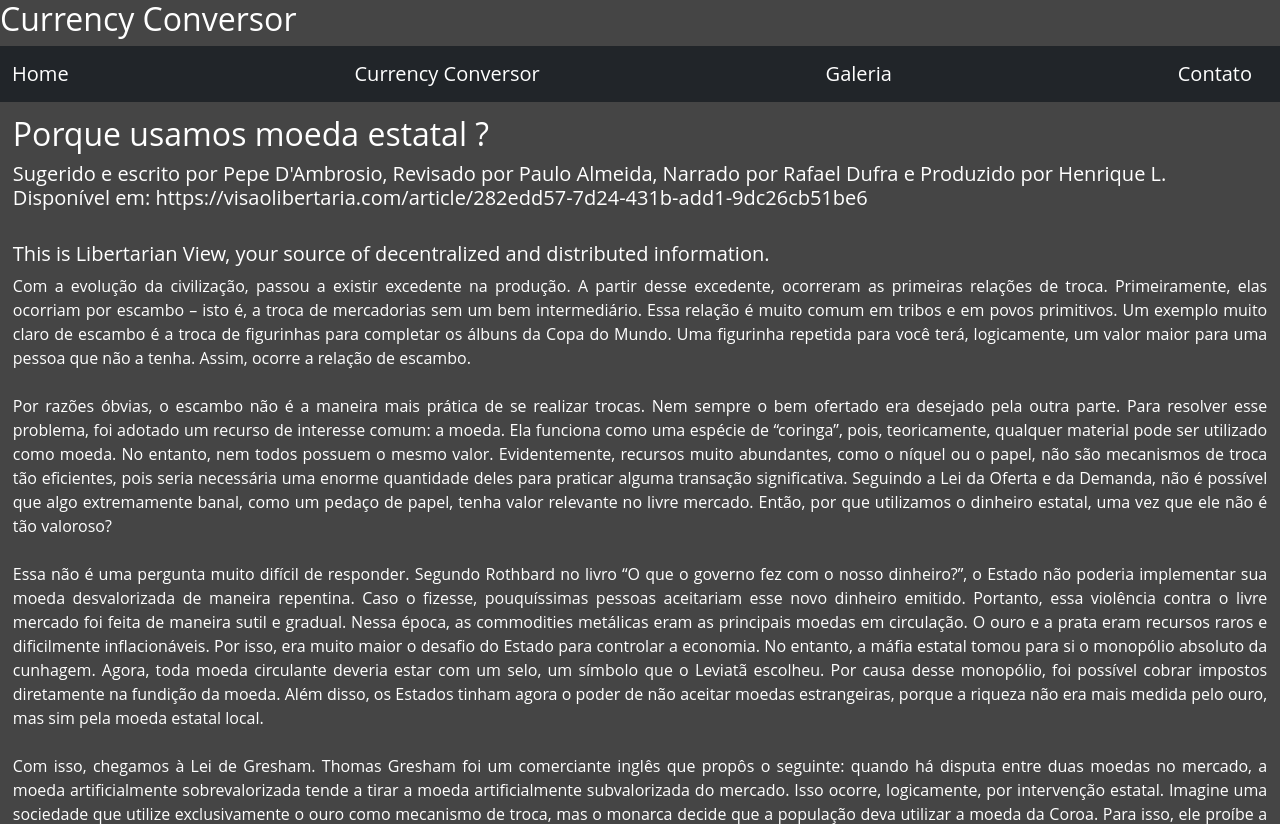
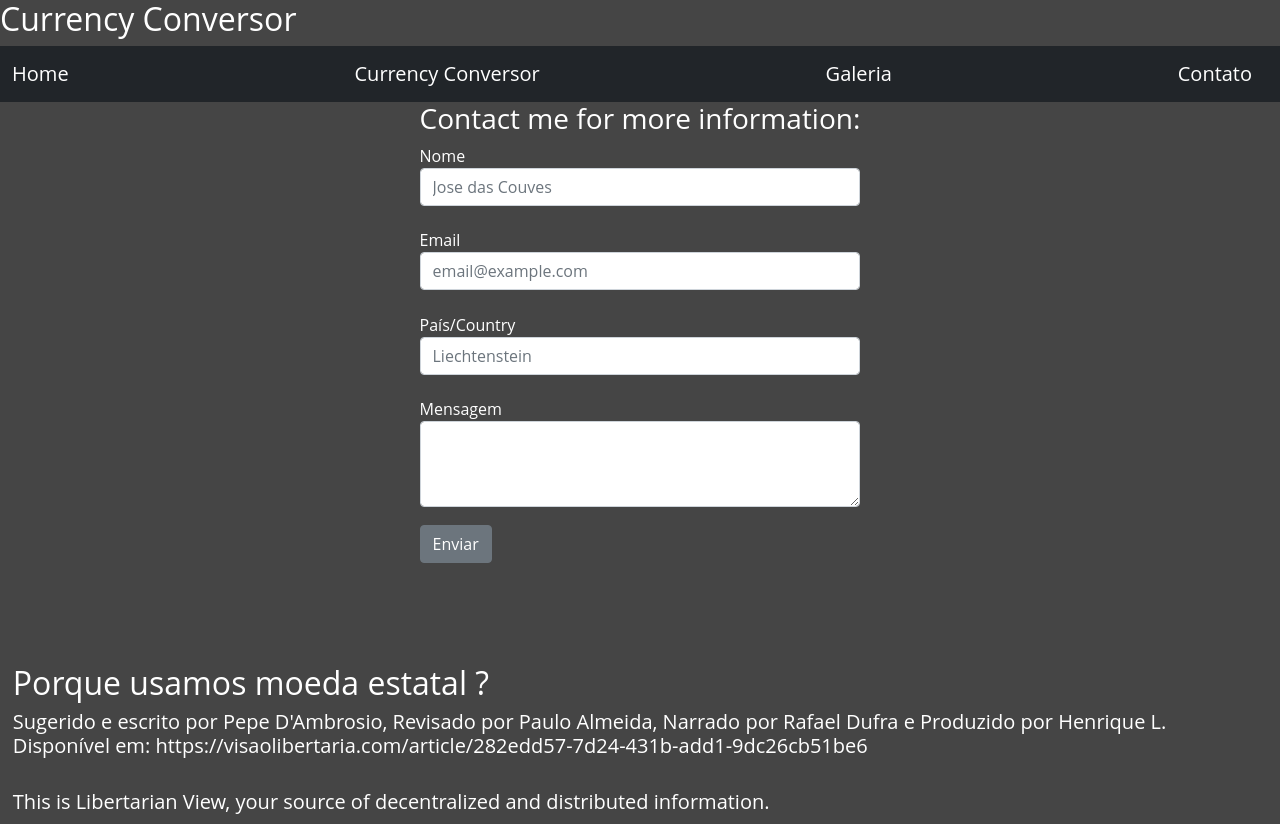
Before and after one commit to igorbalbino/currency_conversor_v0, a plain HTML site: page HTML/contact.html in a window 1280 px wide. Shown: the top 824 px of the page. Drawn offline with nearby package versions, Linux system fonts and the light colour scheme.

Commit message:
alteracoes feitas no index, referente a texto escrito errado. tela de contato pronta, falta crud. telade cryptocurrencies pronta mas boas apis ainda nao foram encontradas.

```diff
--- a/HTML/contact.html
+++ b/HTML/contact.html
@@ -27,14 +27,43 @@
 			  <a class="navbar-brand" href="fiat_currency_conversor.html" rel="nofollow">Currency Conversor</a>
 			  <!--<a class="navbar-brand" href="cryptocurrency_conversor.html" rel="nofollow">Cryptocurrency Conversor</a>-->
 			  <a class="navbar-brand" href="galery.html" rel="nofollow">Galeria</a>
-			  <a class="navbar-brand" href="contacl.html" rel="nofollow">Contato</a>
+			  <a class="navbar-brand" href="contact.html" rel="nofollow">Contato</a>
 			</div>
 		</nav>
 
 		<main>
 			<!--Site Content-->
+			<article class="flex-container">
+				<form>
+					<h3>Contact me for more information:</h3>
+					<div class="form-group">
+						<label for="formControlName">Nome</label>
+						<input type="email" class="form-control" id="inputNameContact" placeholder="Jose das Couves">
+					</div>
+					<div id="buttonAndResultSeparator" style="width: 99%; height: 5%; padding: 2%;"></div>
+					<div class="form-group">
+						<label for="formControlEmail">Email</label>
+						<input type="email" class="form-control" id="inputEmailContact" placeholder="email@example.com">
+					</div>
+					<div id="buttonAndResultSeparator" style="width: 99%; height: 5%; padding: 2%;"></div>
+					<div class="form-group">
+						<label for="formControlCountry">País/Country</label>
+						<input type="email" class="form-control" id="inputCountryContact" placeholder="Liechtenstein">
+					</div>
+					<div id="buttonAndResultSeparator" style="width: 99%; height: 5%; padding: 2%;"></div>
+					<div class="form-group">
+						<label for="formControlMessage">Mensagem</label>
+						<textarea class="form-control" id="inputMessageContact" rows="3"></textarea>
+						<div id="buttonAndResultSeparator" style="width: 99%; height: 5%; padding: 2%;"></div>
+						<button id="submitContactForm" type="button" class="btn btn-secondary" onclick="">Enviar</button>
+					</div>
+				</form>
+			</article>
+
+			<div id="buttonAndResultSeparator" style="width: 99%; height: 5%; padding: 4%;"></div>
 
 			<!--Bottom article. Informative...-->
+			<div>
 				<article class="main-article-bottom">
 					<h2>Porque usamos moeda estatal ?<br /></h2>
 					<h5>Sugerido e escrito por Pepe D'Ambrosio, Revisado por Paulo Almeida, Narrado por Rafael Dufra e Produzido por Henrique L. <br />Disponível em: https://visaolibertaria.com/article/282edd57-7d24-431b-add1-9dc26cb51be6<br /><br /></h5>
@@ -63,6 +92,7 @@
 					<p>Dogecoin: DLm51HAvZjPbzAppKfqAqdwZBQ6Ts25sBp<br /></p>
 					<p>BAT: 0x641b9De9B42CF7008647cDdaA67Dba262B31A31f</p>-->
 				</article>
+			</div>
 
 			<footer class="text-center text-lg-start bg-dark text-muted">
 				<!-- Section: Social media -->
@@ -84,11 +114,11 @@
 				  <a href="https://www.twitch.tv/godsledpotato" class="me-4 text-reset" target="_blank">
 					<i class="fab fa-twitch">Twitch - GodsledPOTATO</i>
 				  </a>
-				  <a href="https://www.linkedin.com/in/igor-balbino-dev" class="me-4 text-reset" target="_blank">
+				  <!--<a href="https://www.linkedin.com/in/igor-balbino-dev" class="me-4 text-reset" target="_blank">
 					<i class="fab fa-linkedin">LikedIn - Igor Balbino</i>
-				  </a>
+				  </a>-->
 				  <a href="https://github.com/igorbalbino" class="me-4 text-reset" target="_blank">
-					<i class="fab fa-github">Githur - igorbalbino</i>
+					<i class="fab fa-github">Github</i>
 				  </a>
 				</div>
 				<!-- Right -->
```
Also changed, not shown: HTML/cryptocurrency_conversor.html (+3 -3 lines), HTML/fiat_currency_conversor.html (+3 -3 lines), HTML/galery.html (+8 -3 lines), HTML/index.html (+3 -3 lines). Lines whose indentation alone changed are shown as unchanged.
